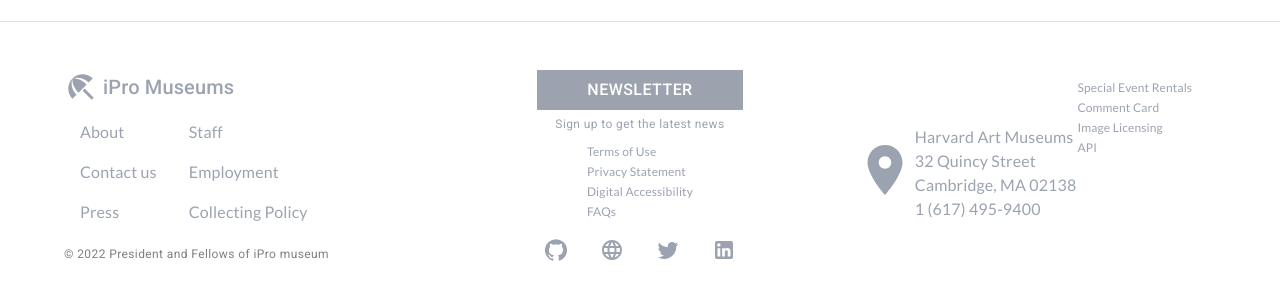
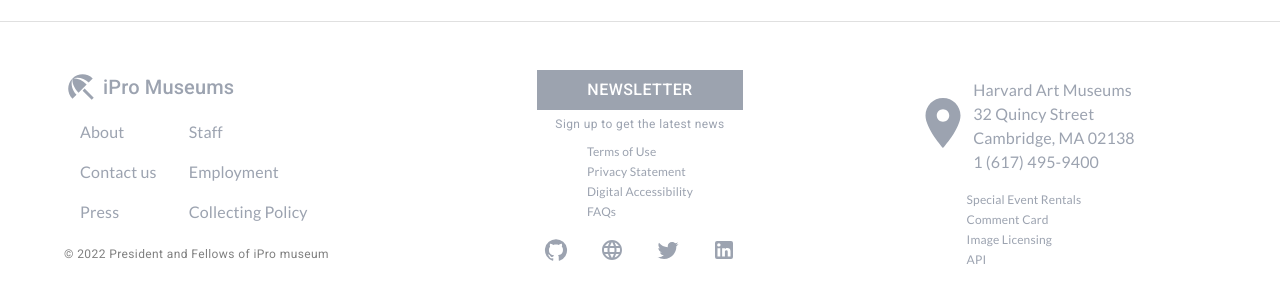
Before and after one commit to Azizkhuja/Exhibition, a React (Create React App) app: page / in a window 1280 px wide. Shown: the part 3491-3793 px from the top of the page. Built offline with nearby package versions, Linux system fonts and the light colour scheme.

Commit message:
APP-04 Make map items to center

```diff
--- a/src/components/Home/Footer/Footer.tsx
+++ b/src/components/Home/Footer/Footer.tsx
@@ -145,7 +145,9 @@ const Footer = () => {
           md={4}
           sx={{
             display: "flex",
+            flexDirection: "column",
             justifyContent: "center",
+            alignItems: "center",
           }}
         >
           <Grid item sx={{ display: "flex", alignItems: "center" }}>
```
